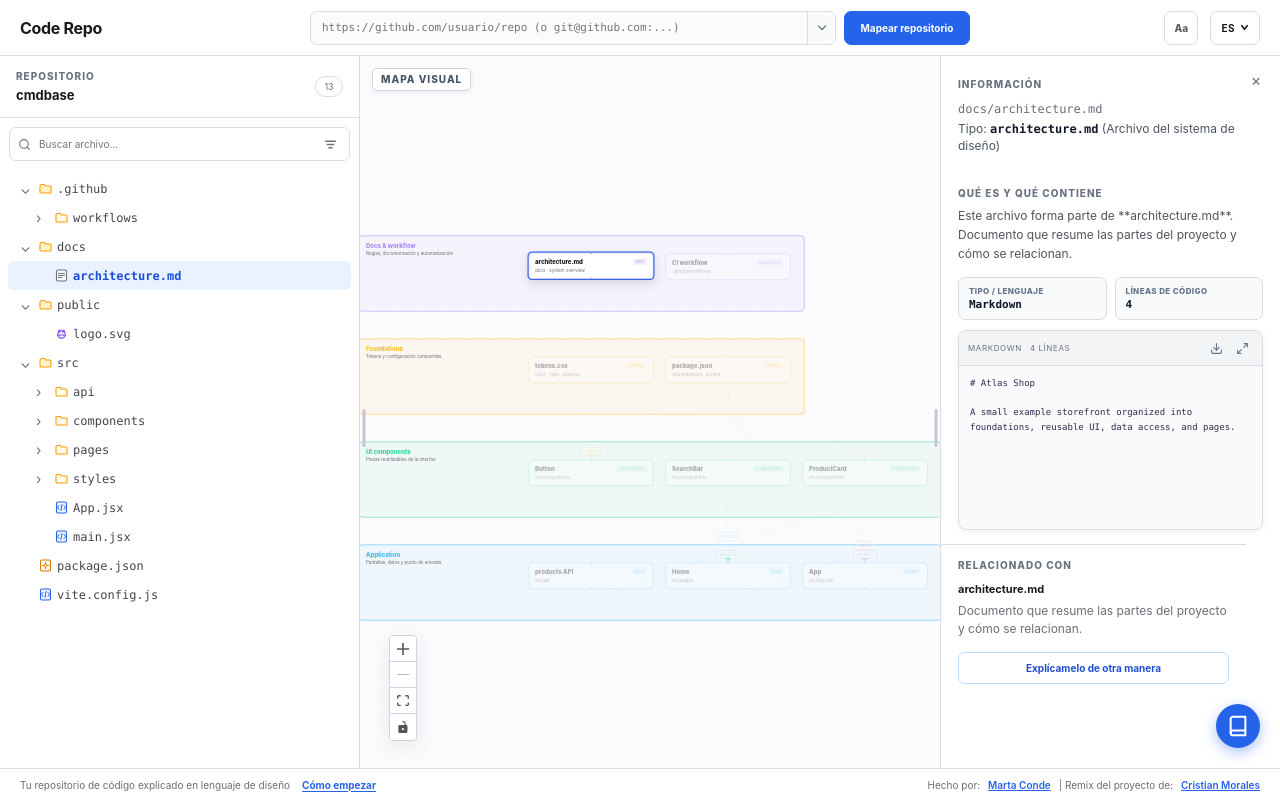
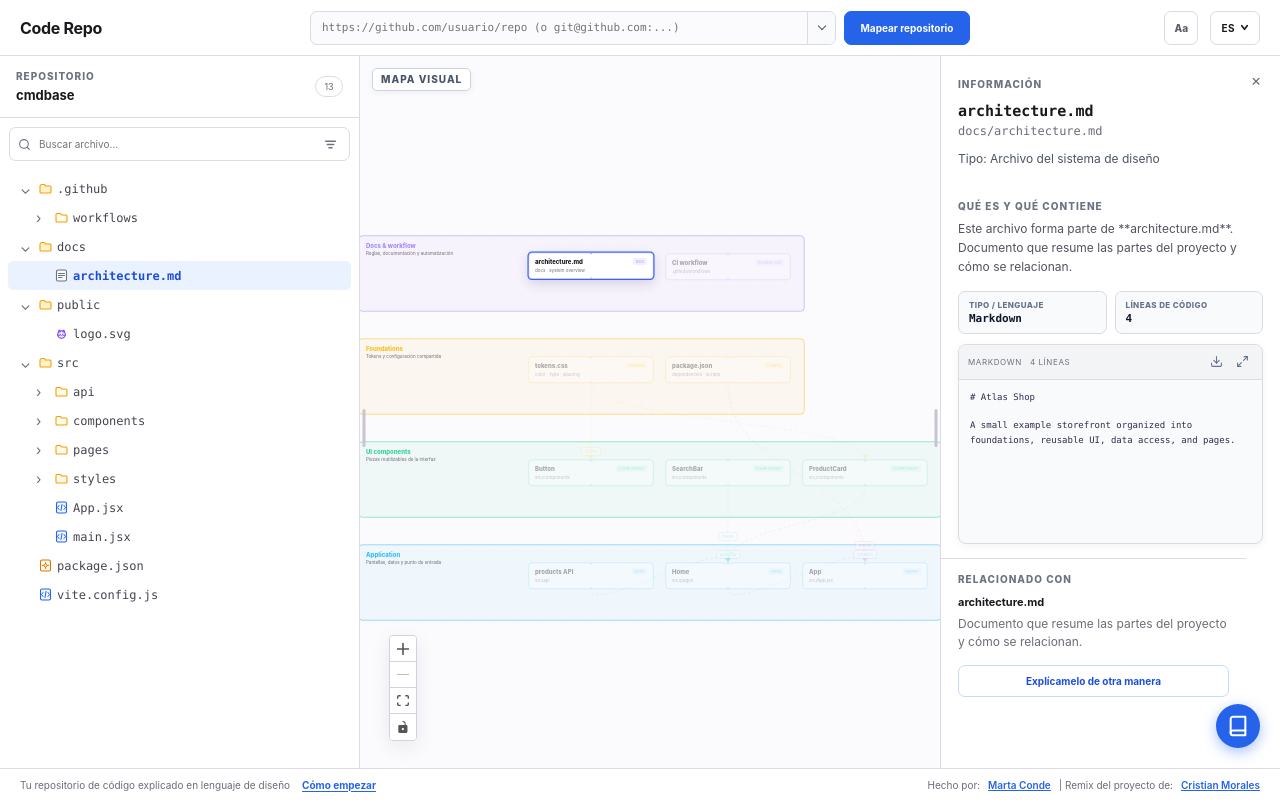
Before and after one commit to MartaCondeDesign/Code-Repo, a React (Vite) app: page / in a window 1280 px wide. Both pictures are taken after a click on the button "architecture.md". Built offline with nearby package versions, Linux system fonts and the light colour scheme; a web font is replaced by a local one.

Commit message:
fix: restore big bold file/folder h2 title and place Tipo: category text under path URL

```diff
--- a/src/App.jsx
+++ b/src/App.jsx
@@ -1210,9 +1210,10 @@ export default function App() {
             {selectedIsFile ? (
               <>
                 <span className="pane-kicker">{lang === "es" ? "INFORMACIÓN" : "INFORMATION"}</span>
-                <p className="inspector-sub code-path" style={{ margin: "6px 0 4px" }}>{selectedPath}</p>
+                <h2 className="code-file-name">{selectedPath.split("/").pop()}</h2>
+                <p className="inspector-sub code-path">{selectedPath}</p>
                 <p className="inspector-file-type">
-                  {lang === "es" ? "Tipo:" : "Type:"} <strong>{selectedPath.split("/").pop()}</strong> ({lang === "es" ? "Archivo del sistema de diseño" : "Design system file"})
+                  {lang === "es" ? "Tipo: Archivo del sistema de diseño" : "Type: Design system file"}
                 </p>
 
                 <FileVisualPreview path={selectedPath} content={selectedCode} lang={lang} />
@@ -1278,9 +1279,10 @@ export default function App() {
             ) : selectedIsFolder ? (
               <>
                 <span className="pane-kicker">{lang === "es" ? "INFORMACIÓN" : "INFORMATION"}</span>
-                <p className="inspector-sub code-path" style={{ margin: "6px 0 4px" }}>{selectedPath}</p>
+                <h2 className="code-file-name">{selectedPath.split("/").pop()}</h2>
+                <p className="inspector-sub code-path">{selectedPath}</p>
                 <p className="inspector-file-type">
-                  {lang === "es" ? "Tipo:" : "Type:"} <strong>{selectedPath.split("/").pop()}</strong> ({lang === "es" ? "Carpeta del proyecto" : "Project folder"})
+                  {lang === "es" ? "Tipo: Carpeta del proyecto" : "Type: Project folder"}
                 </p>
                 <div className="inspector-block">
                   <span>{lang === "es" ? "QUÉ ES Y QUÉ CONTIENE" : "WHAT IT IS & CONTAINS"}</span>
@@ -1291,9 +1293,10 @@ export default function App() {
             ) : selected ? (
               <>
                 <span className="pane-kicker">{lang === "es" ? "INFORMACIÓN" : "INFORMATION"}</span>
-                <p className="inspector-sub" style={{ margin: "6px 0 4px" }}>{subFor(selected, lang)}</p>
+                <h2>{selected.title}</h2>
+                <p className="inspector-sub">{subFor(selected, lang)}</p>
                 <p className="inspector-file-type">
-                  {lang === "es" ? "Tipo:" : "Type:"} <strong>{selected.title}</strong> ({data.layers.find((layer) => layer.id === selected.layer)?.label})
+                  {lang === "es" ? "Tipo: " : "Type: "}{data.layers.find((layer) => layer.id === selected.layer)?.label}
                 </p>
                 {selected.files?.length > 0 && <div className="linked-files">{selected.files.map((file) => <button key={file} onClick={() => selectPath(file, false)}>↳ {file}</button>)}</div>}
                 {explanationLevel > 0 ? <div className="alternate-explanation"><span>{lang === "es" ? `EXPLICACIÓN ${explanationLevel} DE 3` : `EXPLANATION ${explanationLevel} OF 3`}</span><p>{alternateExplanation(selected, lang, explanationLevel)}</p></div> : <><div className="inspector-block"><span>{t.what}</span><p>{whatFor(selected, lang)}</p></div>{selected.does && <div className="inspector-block"><span>{t.does}</span><p>{doesFor(selected, lang)}</p></div>}</>}
```
